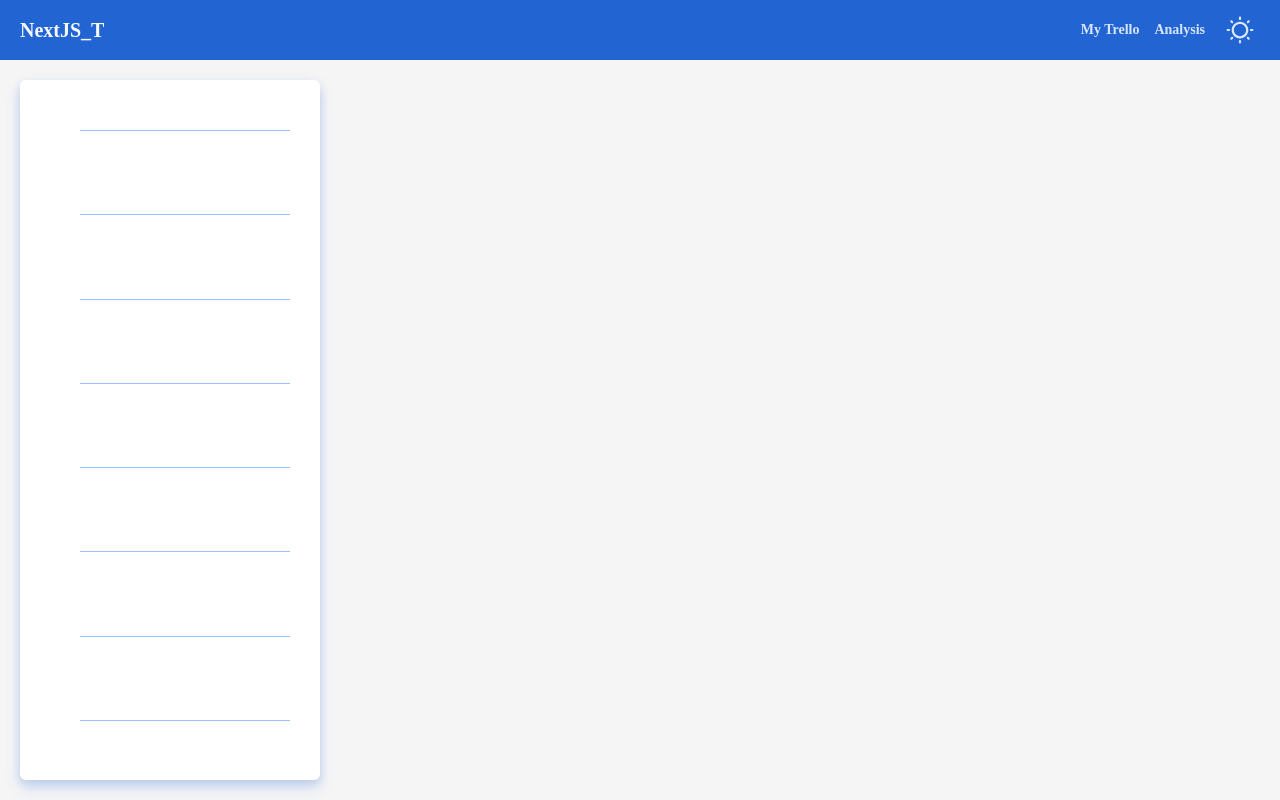
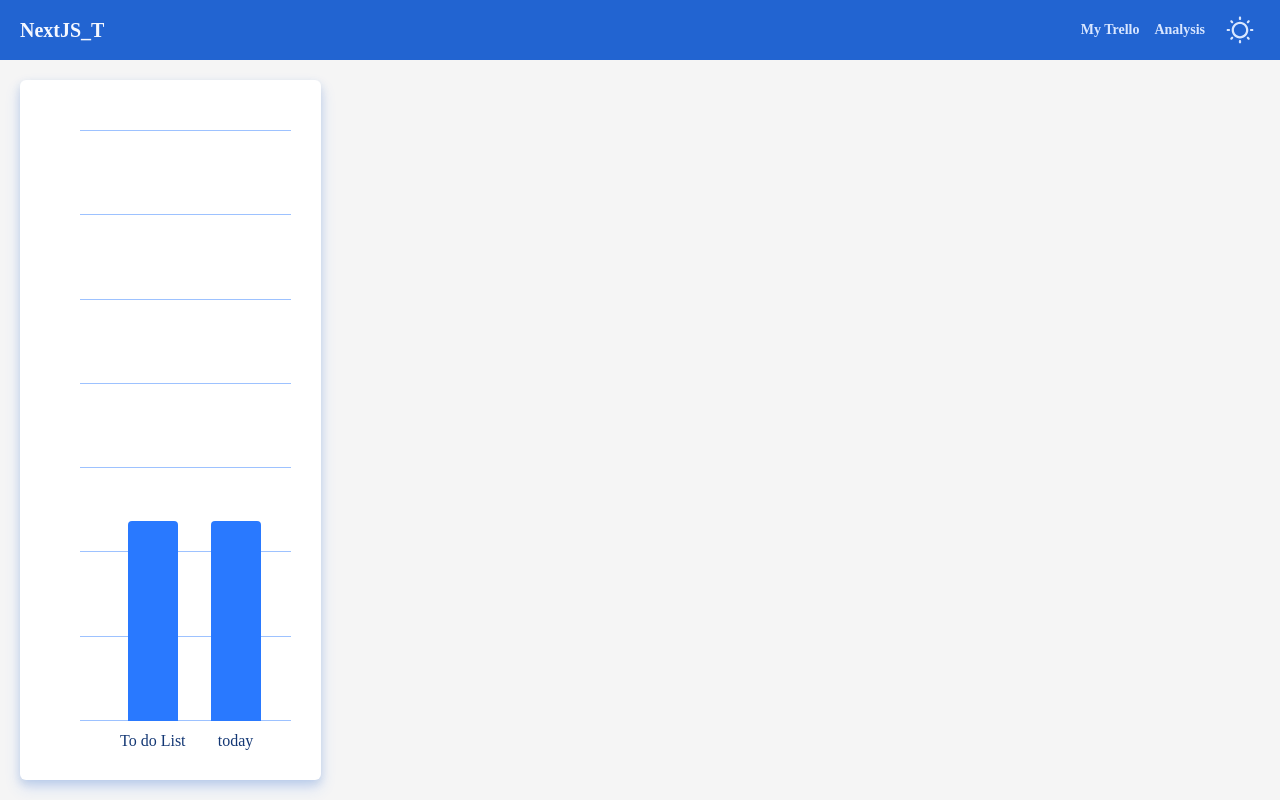
Before and after one commit to dee0518/NextJS_Trello, a Next.js app: page /analysis in a window 1280 px wide. Built offline with nearby package versions, Linux system fonts and the light colour scheme.

Commit message:
:sparkles: add trello card dnd

```diff
--- a/store/trelloState.js
+++ b/store/trelloState.js
@@ -2,7 +2,60 @@ import { atom, selector } from 'recoil';
 
 const trelloListState = atom({
   key: 'trelloListState',
-  default: [],
+  default: [
+    {
+      id: 1,
+      title: 'To do List',
+      cards: [
+        {
+          id: 1,
+          title: 'adf',
+          description: 'sdkfjalkdjf',
+        },
+        {
+          id: 2,
+          title: 'sg',
+          description: '',
+        },
+        {
+          id: 3,
+          title: 'sf',
+          description: 'sdkfjalkdjf',
+        },
+        {
+          id: 4,
+          title: 'afyuiyttdf',
+          description: '',
+        },
+      ],
+    },
+    {
+      id: 2,
+      title: 'today',
+      cards: [
+        {
+          id: 1,
+          title: 'adf',
+          description: 'sdkfjalkdjf',
+        },
+        {
+          id: 2,
+          title: 'sg',
+          description: '',
+        },
+        {
+          id: 3,
+          title: 'sf',
+          description: 'sdkfjalkdjf',
+        },
+        {
+          id: 4,
+          title: 'afyuiyttdf',
+          description: '',
+        },
+      ],
+    },
+  ],
 });
 
 const editedIdState = atom({
```
Also changed, not shown: components/trello/Trello.jsx (+58 -2 lines), components/trello/TrelloCard.jsx (+6 -15 lines).
